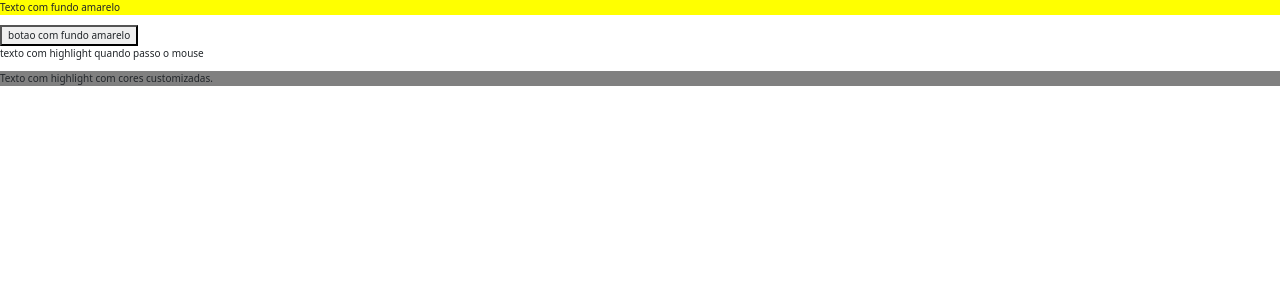
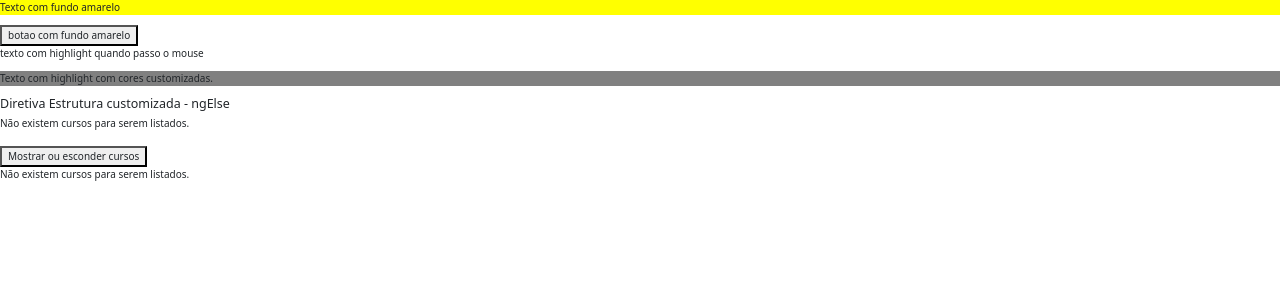
Before and after one commit to amandaxm/curso-angular-diretivas, an Angular app: page / in a window 1280 px wide. Shown: the top 300 px of the page. Built offline with nearby package versions, Linux system fonts and the light colour scheme.

Commit message:
Criando uma diretiva de estrutura(ngElse)

```diff
--- a/src/app/app.module.ts
+++ b/src/app/app.module.ts
@@ -13,6 +13,7 @@ import { FundoAmareloDirective } from './shared/fundo-amarelo.directive';
 import { DiretivasCustomizadasComponent } from './diretivas-customizadas/diretivas-customizadas.component';
 import { HighlightMouseDirective } from './shared/highlight-mouse.directive';
 import { HighlightDirective } from './shared/highlight.directive';
+import { NgElseDirective } from './shared/ng-else.directive';
 
 @NgModule({
   declarations: [
@@ -28,6 +29,7 @@ import { HighlightDirective } from './shared/highlight.directive';
     DiretivasCustomizadasComponent,
     HighlightMouseDirective,
     HighlightDirective,
+    NgElseDirective,
   ],
   imports: [
     BrowserModule,
--- a/src/app/diretivas-customizadas/diretivas-customizadas.component.html
+++ b/src/app/diretivas-customizadas/diretivas-customizadas.component.html
@@ -12,4 +12,28 @@
 
 <p [highlight]="'red'" [defaultColor]="'grey'">
     Texto com highlight com cores customizadas.
-  </p>
+</p>
+
+
+
+<h5>Diretiva Estrutura customizada - ngElse</h5>
+
+<div *ngIf="mostrarCursos" >
+  Lista de cursos aqui.
+</div>
+<div *ngElse="mostrarCursos" >
+  Não existem cursos para serem listados.
+</div>
+
+<br>
+<button (click)="onMostrarCursos()">
+  Mostrar ou esconder cursos
+</button>
+<br>
+
+<!-- Para Angular v4+, usar <ng-template></ng-template> no lugar de <template></template> -->
+<ng-template [ngElse]="mostrarCursos">
+  <div>
+    Não existem cursos para serem listados.
+  </div>
+</ng-template>
--- a/src/app/diretivas-customizadas/diretivas-customizadas.component.ts
+++ b/src/app/diretivas-customizadas/diretivas-customizadas.component.ts
@@ -6,10 +6,14 @@ import { Component, OnInit } from '@angular/core';
   styleUrls: ['./diretivas-customizadas.component.css']
 })
 export class DiretivasCustomizadasComponent implements OnInit {
+  mostrarCursos: boolean = false;
 
   constructor() { }
 
-  ngOnInit(): void {
+  ngOnInit() {
   }
 
+  onMostrarCursos(){
+    this.mostrarCursos = !this.mostrarCursos;
+  }
 }
--- /dev/null
+++ b/src/app/shared/ng-else.directive.ts
@@ -0,0 +1,20 @@
+import { Directive, Input, TemplateRef, ViewContainerRef } from '@angular/core';
+
+@Directive({
+  selector: '[ngElse]'
+})
+export class NgElseDirective {
+  @Input() set ngElse(condition: boolean){
+    if (!condition){
+      this._viewContainerRef.createEmbeddedView(this._templateRef);
+    } else {
+      this._viewContainerRef.clear();
+    }
+  }
+  constructor(private _templateRef: TemplateRef<any>,
+    private _viewContainerRef: ViewContainerRef
+    ) {
+
+  }
+
+}
```
Also changed, not shown: 1 other file (tests, documents, lock files or other folders).
